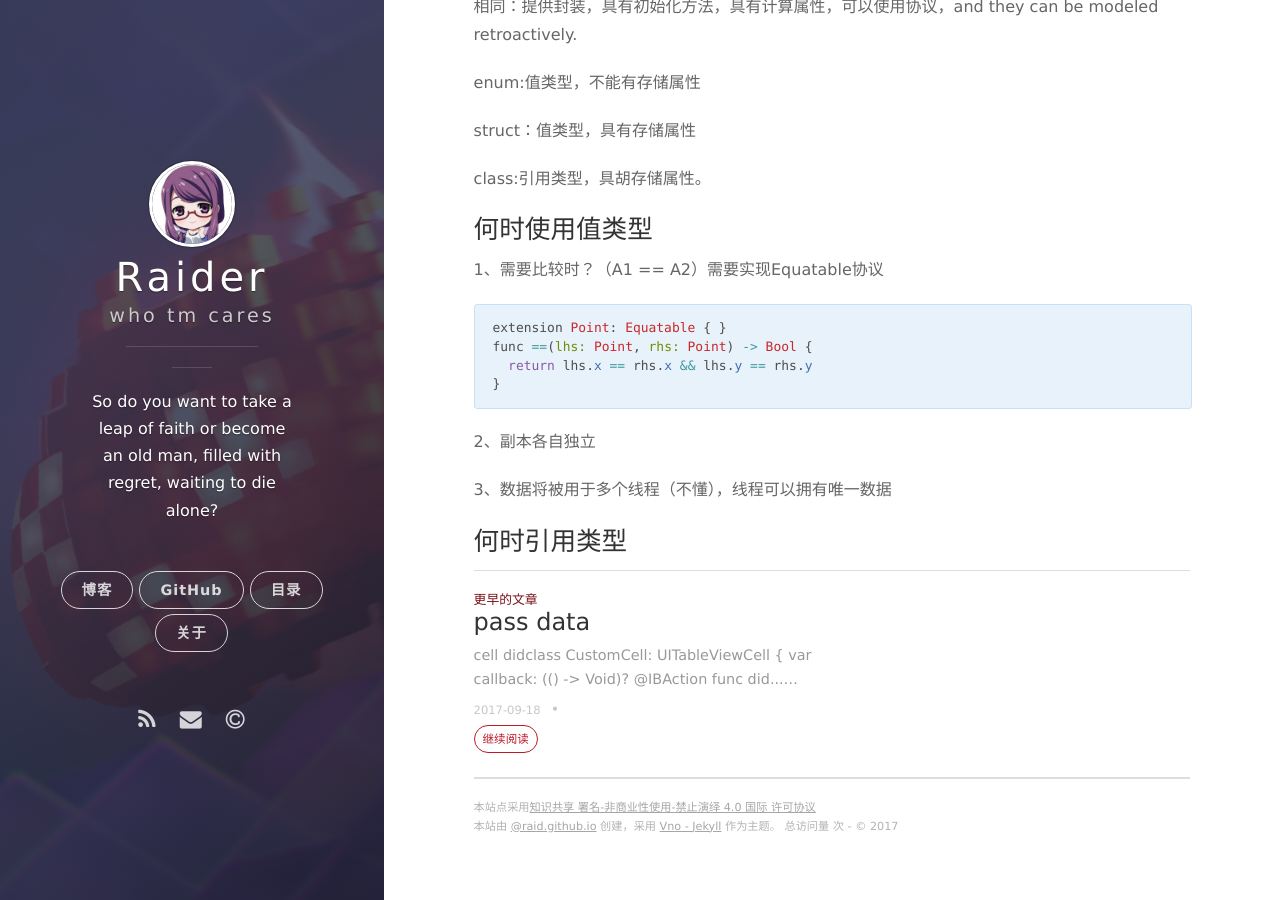
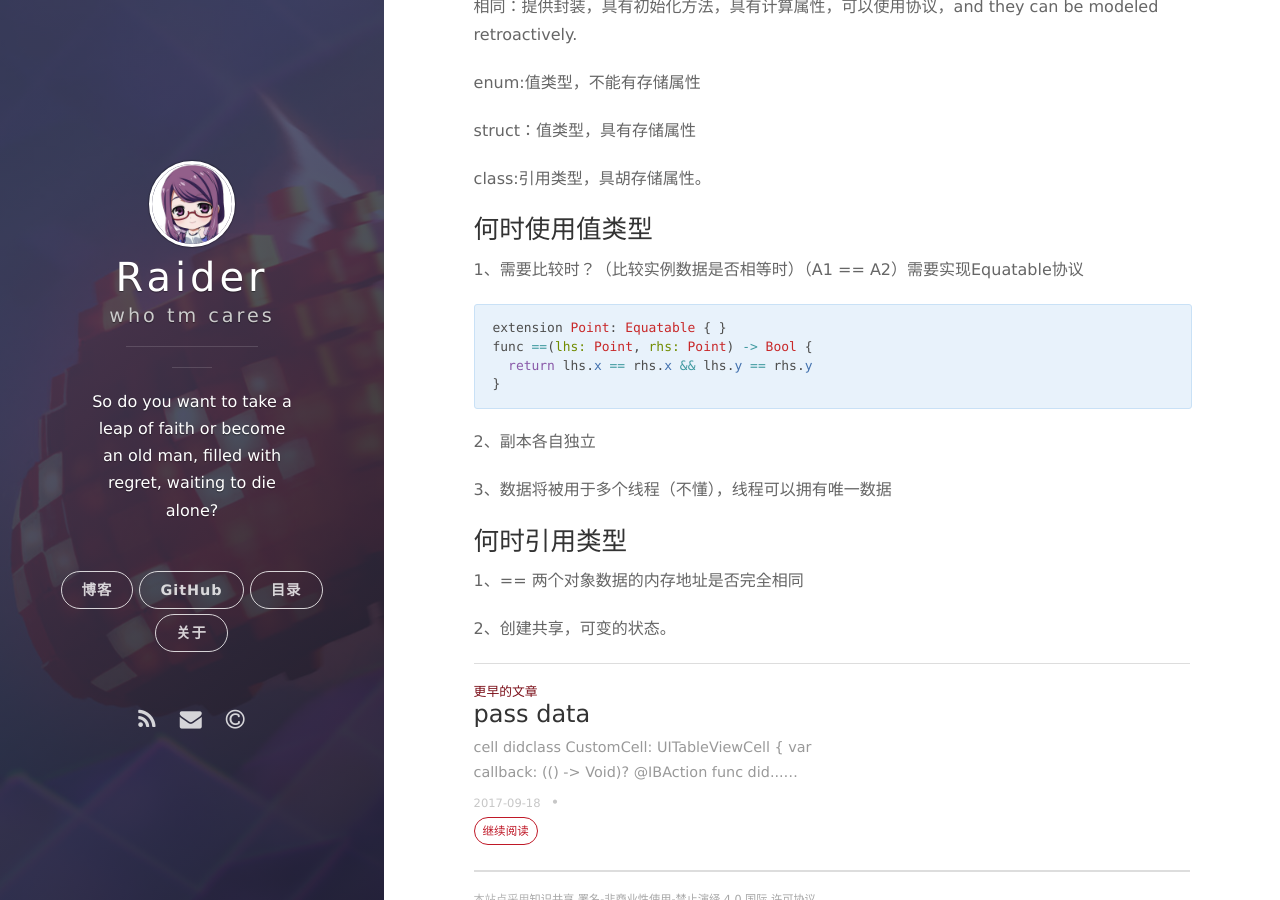
Before and after one commit to ioRaid/ioRaid.github.io, a Jekyll site: the page built from _posts/2017-11-02-swifttype.md, in a window 1280 px wide and 900 px high, scrolled down 627 px. Built offline with Jekyll 4.4.1, drawn with Linux system fonts in a browser that asks for light colours; nearby versions of some CDN libraries; comment, search, counter and statistics services are not loaded.

Commit message:
Update 2017-11-02-swifttype.md

```diff
--- a/_posts/2017-11-02-swifttype.md
+++ b/_posts/2017-11-02-swifttype.md
@@ -44,7 +44,7 @@ class:引用类型，具胡存储属性。
 
 <h3>何时使用值类型</h3>
 
-1、需要比较时？（A1 == A2）需要实现Equatable协议
+1、需要比较时？（比较实例数据是否相等时）（A1 == A2）需要实现Equatable协议
 
 
 {% highlight ruby %}
@@ -61,3 +61,7 @@ func ==(lhs: Point, rhs: Point) -> Bool {
 3、数据将被用于多个线程（不懂），线程可以拥有唯一数据
 
 <h3>何时引用类型</h3>
+
+1、== 两个对象数据的内存地址是否完全相同
+
+2、创建共享，可变的状态。
```
